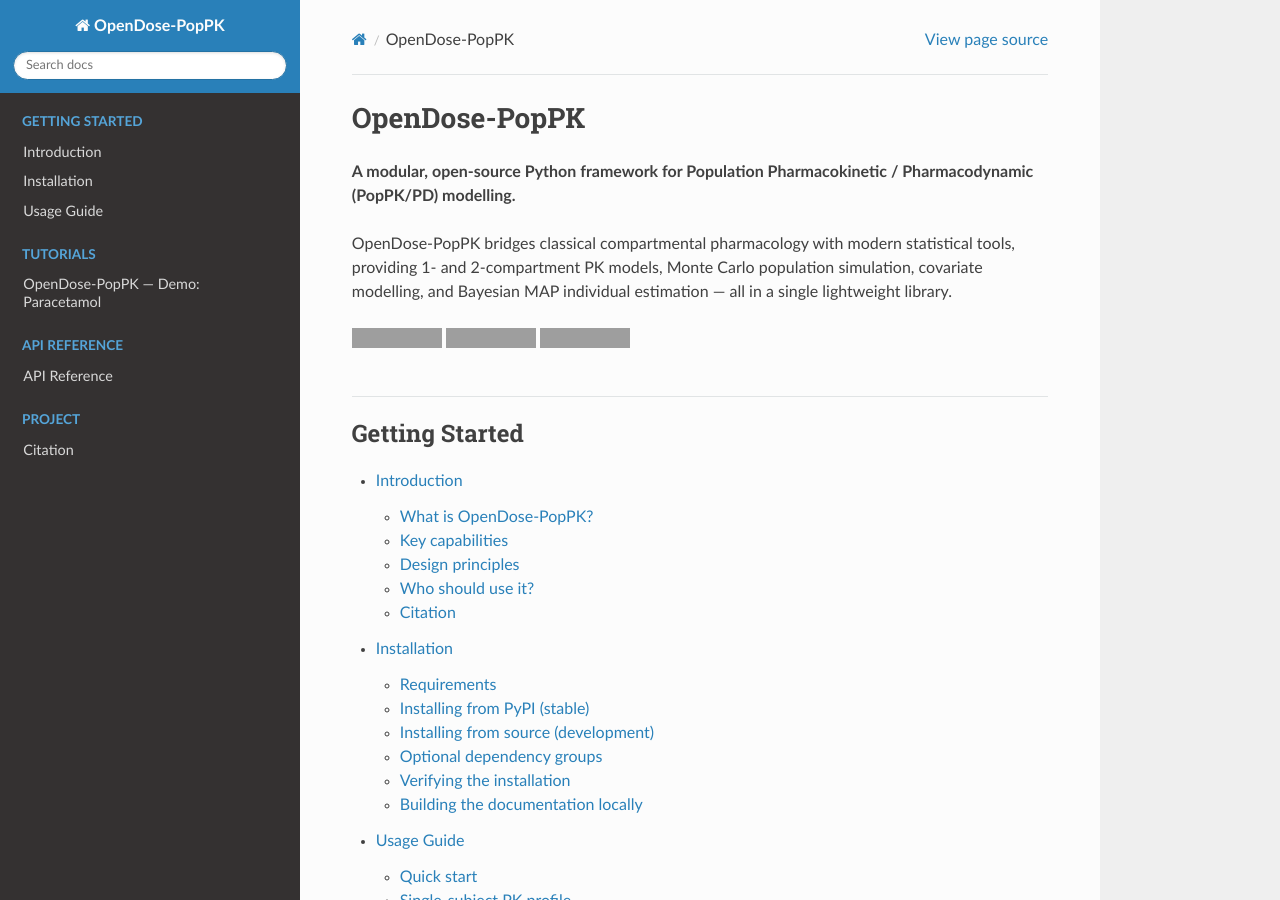
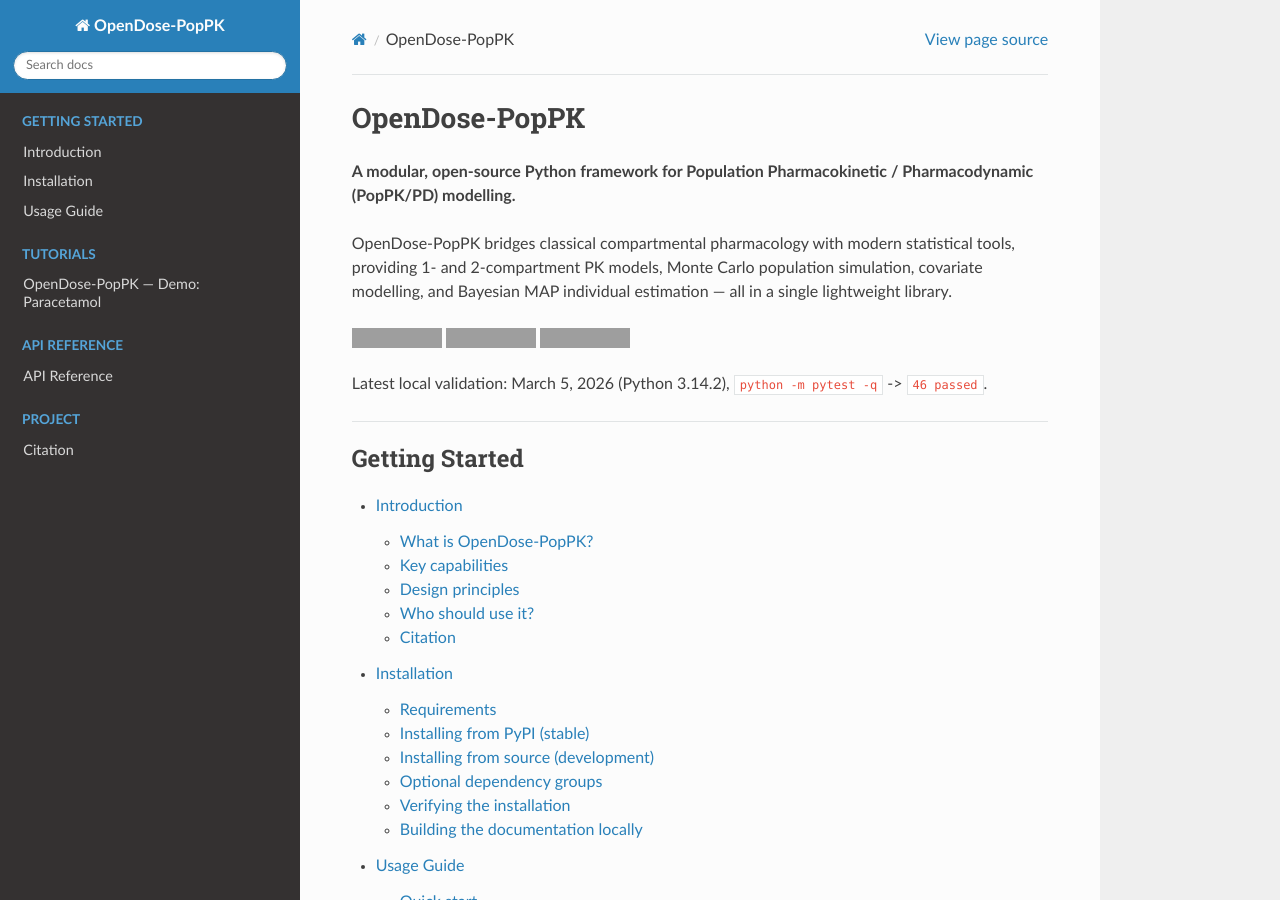
Before and after one commit to redkk123/OpenDose-PopPK, a Sphinx documentation site: the page built from docs/index.rst, in a window 1280 px wide and 900 px high. Built offline with Sphinx 7.4.7 and the Read the Docs theme 3.1.0, drawn with Linux system fonts in a browser that asks for light colours; pages that are not in the unit, such as notebooks, are missing from menus; grey boxes are pictures that could not be loaded.

Commit message:
docs: replace CI badge with local test validation badge

```diff
--- a/docs/index.rst
+++ b/docs/index.rst
@@ -8,9 +8,9 @@
 covariate modelling, and Bayesian MAP individual estimation — all in a single
 lightweight library.
 
-.. image:: https://github.com/redkk123/OpenDose-PopPK/actions/workflows/ci.yml/badge.svg
-   :target: https://github.com/redkk123/OpenDose-PopPK/actions/workflows/ci.yml
-   :alt: Tests
+.. image:: https://img.shields.io/badge/tests-local%20passing-brightgreen
+   :target: https://github.com/redkk123/OpenDose-PopPK
+   :alt: Tests (local)
 
 .. image:: https://readthedocs.org/projects/opendose-poppk/badge/?version=latest
    :target: https://opendose-poppk.readthedocs.io
@@ -19,6 +19,8 @@
 .. image:: https://img.shields.io/badge/License-MIT-yellow.svg
    :target: https://opensource.org/licenses/MIT
    :alt: License: MIT
+
+Latest local validation: March 5, 2026 (Python 3.14.2), ``python -m pytest -q`` -> ``46 passed``.
 
 ----
 
```
Also changed, not shown: README.md (+3 -0 lines).
